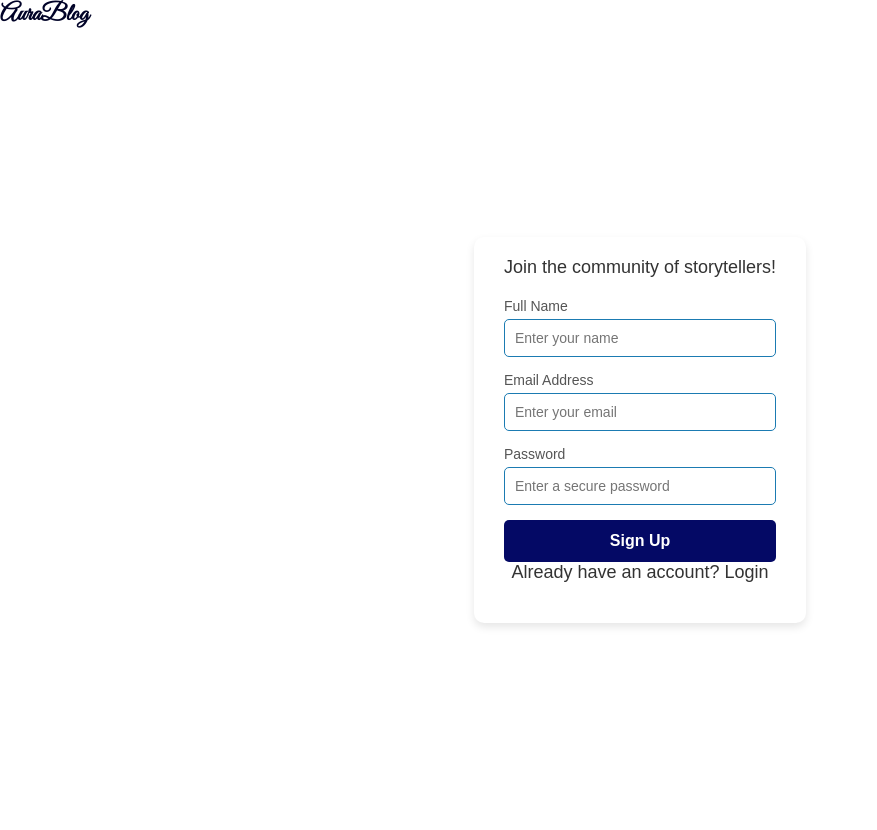
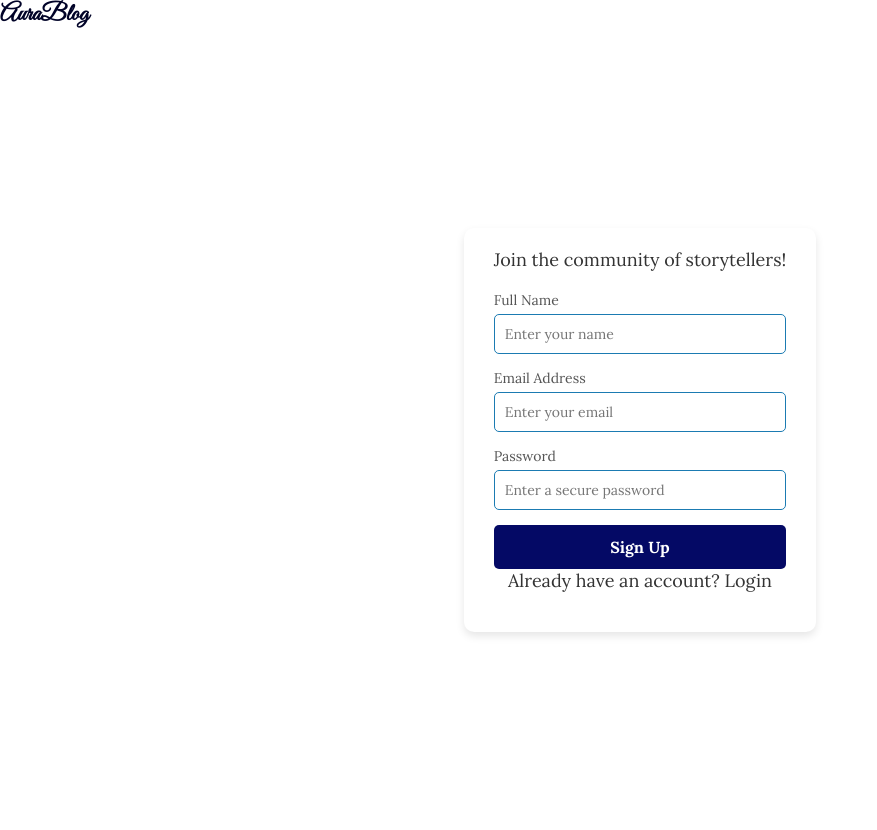
Before and after one commit to kristi207/Time-vault, a Django app: page /signup/ in a window 1280 px wide. Shown: the whole page, without its empty margins (0-877 px from the left). Run offline with Django 5.2, Linux system fonts and the light colour scheme.

Commit message:
eh deepsova karki deusure

```diff
--- a/vaultapp/static/vaultapp/CSS/style.css
+++ b/vaultapp/static/vaultapp/CSS/style.css
@@ -600,6 +600,7 @@ body .logo-text span {
     background-color: #ffffff;
     font-family: 'Arial', sans-serif;
 }
+
 /*
 #signup {
     display: flex;
@@ -622,6 +623,7 @@ body .logo-text span {
 
 #signup p {
     font-size: 18px;
+    font-family: 'Lora', serif;
     color: #333;
     margin-bottom: 20px;
 }
@@ -633,29 +635,36 @@ body .logo-text span {
 
 #signup label {
     font-size: 14px;
+    font-family: 'Lora', serif;
     color: #555;
     display: block;
     margin-bottom: 5px;
 }
+
 /* Button styling */
 #signup .btn {
     display: block;
     width: 100%;
     padding: 0.75rem;
-    background-color: #040965; /* Dark blue background */
-    color: #ffffff; /* White font color */
+    background-color: #040965;
+    /* Dark blue background */
+    color: #ffffff;
+    /* White font color */
     border: none;
     border-radius: 5px;
     font-size: 1rem;
+    font-family: 'Lora', serif;
     font-weight: bold;
     cursor: pointer;
     transition: background-color 0.3s, transform 0.2s;
-  }
+}
 
-  #signup .btn:hover {
-    background-color: #000745; /* Slightly darker shade on hover */
-    transform: scale(1.05); /* Adds a hover effect */
-  }
+#signup .btn:hover {
+    background-color: #000745;
+    /* Slightly darker shade on hover */
+    transform: scale(1.05);
+    /* Adds a hover effect */
+}
 
 
 #signup input {
@@ -664,6 +673,7 @@ body .logo-text span {
     border: 1px solid #1b7bb2;
     border-radius: 5px;
     font-size: 14px;
+    font-family: 'Lora', serif;
     box-sizing: border-box;
 }
 
```
